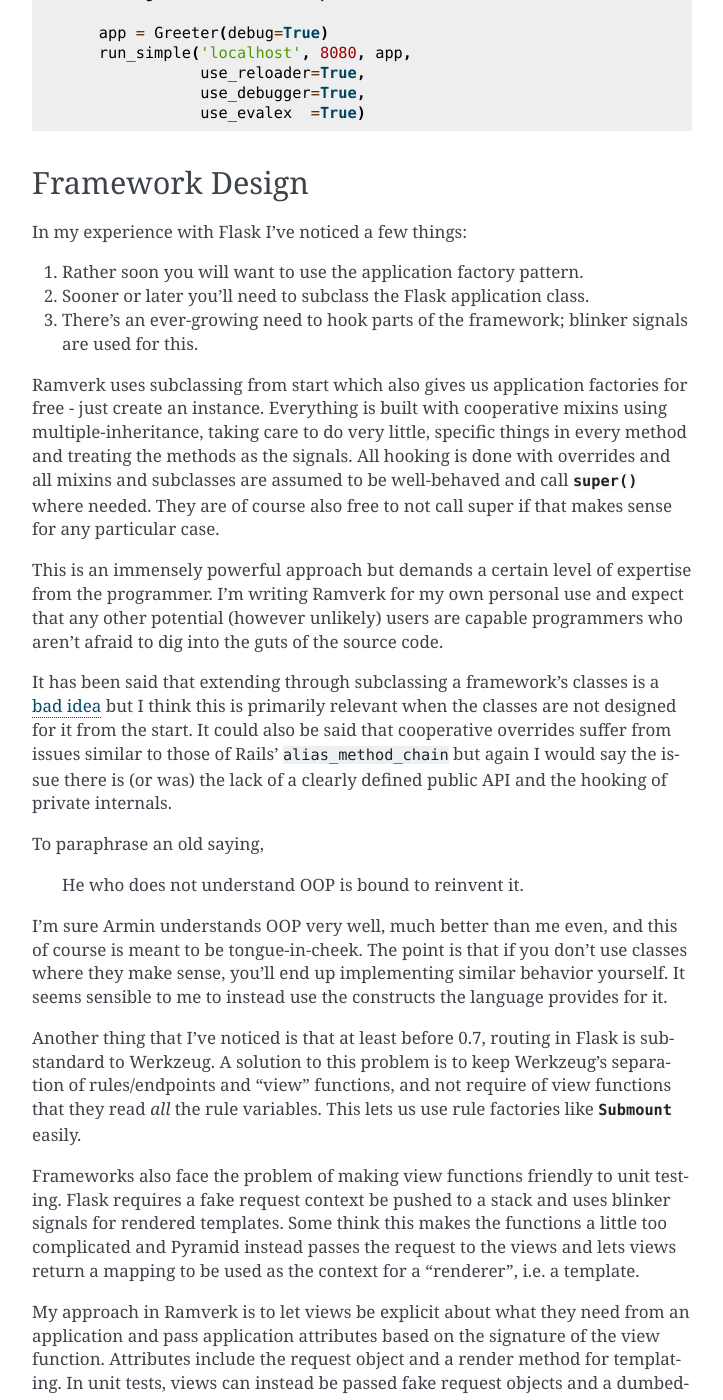
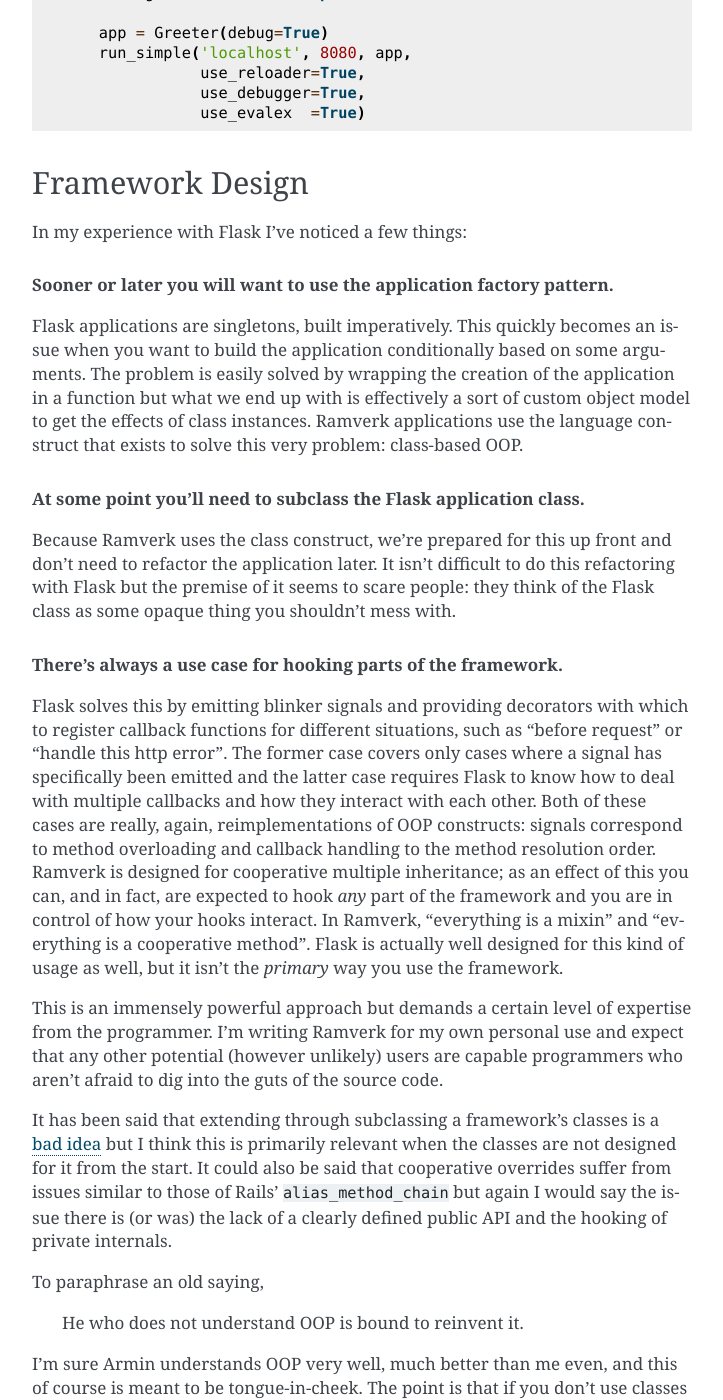
Before and after one commit to dag/relvlast, a Sphinx documentation site: the page built from docs/index.rst, in a window 1280 px wide and 1400 px high, scrolled down 2024 px. Shown: the whole window, without its empty margins (388-1111 px from the left). Built offline with Sphinx 7.4.7, drawn with Linux system fonts in a browser that asks for light colours; some of the changed text lies outside the part shown.

Commit message:
rewrite parts of section 'framework design'

```diff
--- a/docs/index.rst
+++ b/docs/index.rst
@@ -114,19 +114,42 @@
 
 In my experience with Flask I've noticed a few things:
 
-#. Rather soon you will want to use the application factory pattern.
-#. Sooner or later you'll need to subclass the Flask application class.
-#. There's an ever-growing need to hook parts of the framework; blinker
-   signals are used for this.
+.. rubric::
+  Sooner or later you will want to use the application factory pattern.
 
-Ramverk uses subclassing from start which also gives us application
-factories for free - just create an instance. Everything is built with
-cooperative mixins using multiple-inheritance, taking care to do very
-little, specific things in every method and treating the methods as the
-signals. All hooking is done with overrides and all mixins and subclasses
-are assumed to be well-behaved and call :func:`super` where needed. They
-are of course also free to not call super if that makes sense for any
-particular case.
+Flask applications are singletons, built imperatively. This quickly becomes
+an issue when you want to build the application conditionally based on some
+arguments. The problem is easily solved by wrapping the creation of the
+application in a function but what we end up with is effectively a sort of
+custom object model to get the effects of class instances. Ramverk
+applications use the language construct that exists to solve this very
+problem: class-based OOP.
+
+.. rubric::
+  At some point you'll need to subclass the Flask application class.
+
+Because Ramverk uses the class construct, we're prepared for this up front
+and don't need to refactor the application later. It isn't difficult to do
+this refactoring with Flask but the premise of it seems to scare people:
+they think of the Flask class as some opaque thing you shouldn't mess with.
+
+.. rubric::
+  There's always a use case for hooking parts of the framework.
+
+Flask solves this by emitting blinker signals and providing decorators with
+which to register callback functions for different situations, such as
+"before request" or "handle this http error". The former case covers only
+cases where a signal has specifically been emitted and the latter case
+requires Flask to know how to deal with multiple callbacks and how they
+interact with each other. Both of these cases are really, again,
+reimplementations of OOP constructs: signals correspond to method
+overloading and callback handling to the method resolution order. Ramverk is
+designed for cooperative multiple inheritance; as an effect of this you
+can, and in fact, are expected to hook *any* part of the framework and you
+are in control of how your hooks interact. In Ramverk, "everything is a
+mixin" and "everything is a cooperative method". Flask is actually well
+designed for this kind of usage as well, but it isn't the *primary* way you
+use the framework.
 
 This is an immensely powerful approach but demands a certain level of
 expertise from the programmer. I'm writing Ramverk for my own personal use
@@ -154,11 +177,22 @@
 behavior yourself. It seems sensible to me to instead use the constructs
 the language provides for it.
 
+.. rubric::
+  Coupling routing with views eventually leads to pain.
+
 Another thing that I've noticed is that at least before 0.7, routing in
-Flask is substandard to Werkzeug. A solution to this problem is to keep
-Werkzeug's separation of rules/endpoints and "view" functions, and not
-require of view functions that they read *all* the rule variables.  This
-lets us use rule factories like :class:`~werkzeug.routing.Submount` easily.
+Flask is substandard to Werkzeug. This is in part because routes are
+directly associated with views so without going around it we can only use
+"rules" and not "rule factories"; in part because views are expected to
+read *all* values that matched in the rule. The result of this is that it's
+inconvenient to add a "submount" for say a locale code.
+
+A solution to this problem is to keep Werkzeug's separation of
+rules/endpoints and "view" functions, and not require of view functions
+that they read all the rule variables. This lets us use rule factories
+like :class:`~werkzeug.routing.Submount` easily.
+
+----
 
 Frameworks also face the problem of making view functions friendly to unit
 testing. Flask requires a fake request context be pushed to a stack and
```
